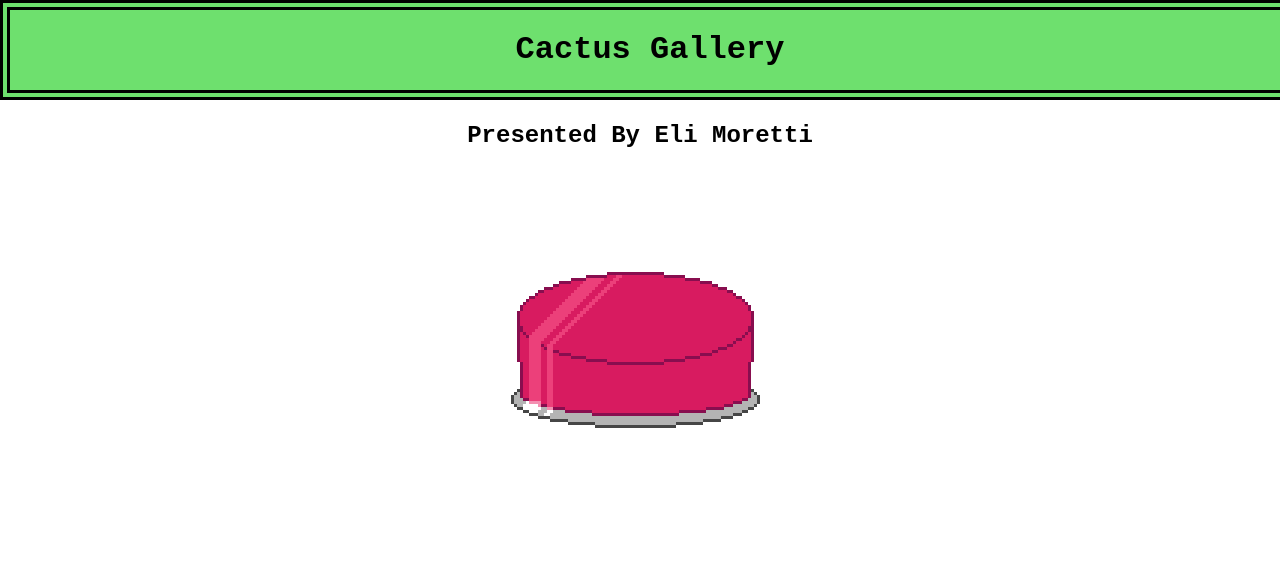
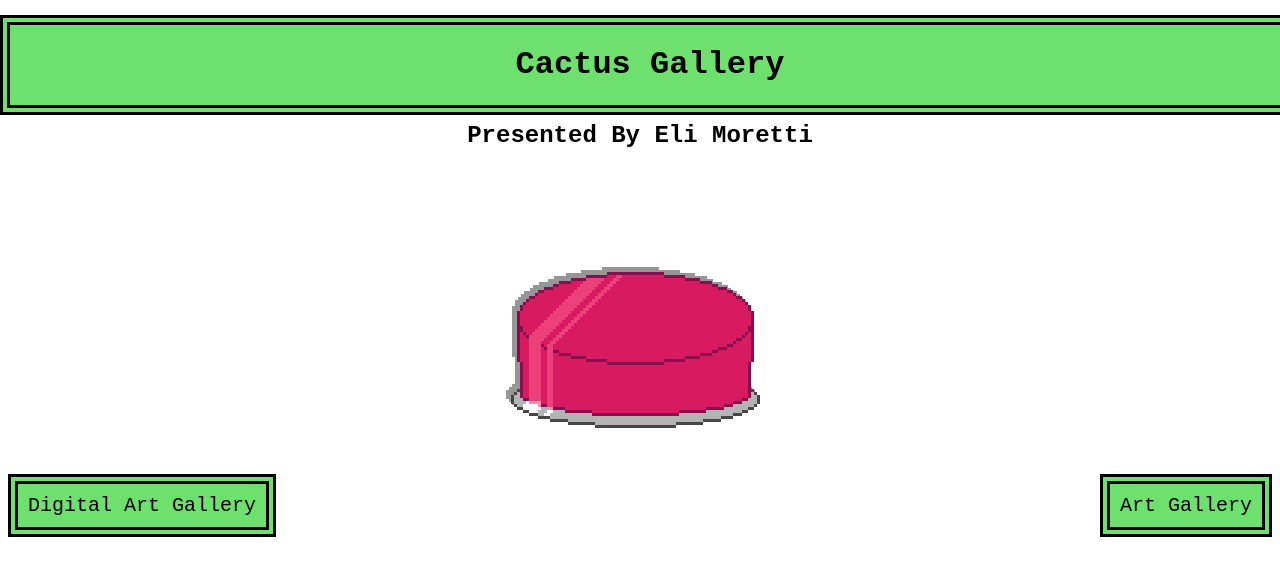
Before and after one commit to Microwaved-Pie/Microwaved-Pie.github.io, a plain HTML site: page index.html in a window 1280 px wide. Drawn offline with Linux system fonts and the light colour scheme.

Commit message:
added 2 buttons that redirect to the other sections of the site

```diff
--- a/index.html
+++ b/index.html
@@ -20,10 +20,16 @@
     <h2>Presented By Eli Moretti</h2>
 </div>
 <div class="center">
-    <a href="https://microwaved-pie.github.io/realart.html">
-        <button>
+    <a href="https://microwaved-pie.github.io/indexbutbad.html">
+        <button id="bigredbutton">
             <img src="images/button.png" alt="shiny button" width="300" height="300">
         </button>
     </a>
 </div>
+<a href="https://microwaved-pie.github.io/digitalart.html">
+  <button id="leftbutton">Digital Art Gallery</button>
+</a>
+<a href="https://microwaved-pie.github.io/realart.html">
+  <button id="rightbutton">Art Gallery</button>
+</a>
     </body>
--- a/styles/main.css
+++ b/styles/main.css
@@ -33,6 +33,8 @@ body {
 }
 
 .header {
+    transition: all 0.3s;
+    transition-timing-function: ease;
     position: fixed;
     top: 0;
     left: 0;
@@ -40,13 +42,38 @@ body {
     background-color: rgb(110, 224, 110);
     border-style: double;
     border-width: 10px;
+    transform: translate(0px, 15px);
   }
-button {
+
+.header:hover {
+  position: fixed;
+  top: 0;
+  left: 0;
+  width: 100%;
+  background-color: rgb(110, 224, 110);
+  border-style: double;
+  border-width: 10px;
+  filter: drop-shadow(0 3mm 0mm #969696);
+  transform: translate(0px, 0px);
+}
+#bigredbutton {
+    transition: all 0.3s;
+    transition-timing-function: ease;
     border: none;
-    cursor: grab;
     appearance: none;
     background-color: inherit;
-  }
+    filter:drop-shadow(5px 5px 0 #969696);
+    filter:drop-shadow(-5px -5px 0 #969696);
+}
+
+#bigredbutton:hover {
+  border: none;
+  appearance: none;
+  background-color: inherit;
+  filter:drop-shadow(5px 5px 0 #969696);
+  filter:drop-shadow(0px 0px 0 #969696);
+  transform: translate(-5px, -5px);
+}
 div.gallery {
   margin: 5px;
   float: left;
@@ -97,11 +124,51 @@ div.desc:hover {
   filter: drop-shadow(0 3mm 0mm #969696);
 }
 
-div.goback {
+#leftbutton {
+  transition: all 0.3s;
+  transition-timing-function: ease;
+  float: left;
+  padding: 10px;
+  background-color: rgb(110, 224, 110);
+  border-style: double;
+  border-width: 10px;
+  font-family: 'Courier New', monospace;
+  font-size: 20px;
+}
+
+#leftbutton:hover {
+  transition: all 0.3s;
+  transition-timing-function: ease;
+  float: left;
+  padding: 10px;
+  background-color: rgb(110, 224, 110);
+  border-style: double;
+  border-width: 10px;
+  filter: drop-shadow(0 3mm 0mm #969696);
+  transform: translate(0px, -15px);
+  font-weight: bold;
+}
 
 
+#rightbutton {
+  transition: all 0.3s;
+  transition-timing-function: ease;
+  float: right;
+  padding: 10px;
+  background-color: rgb(110, 224, 110);
+  border-style: double;
+  border-width: 10px;
+  font-family: 'Courier New', monospace;
+  font-size: 20px;
 }
 
-div.goforward {
-
+#rightbutton:hover {
+  float: right;
+  padding: 10px;
+  background-color: rgb(110, 224, 110);
+  border-style: double;
+  border-width: 10px;
+  filter: drop-shadow(0 3mm 0mm #969696);
+  transform: translate(0px, -15px);
+  font-weight: bold;
 }
```
